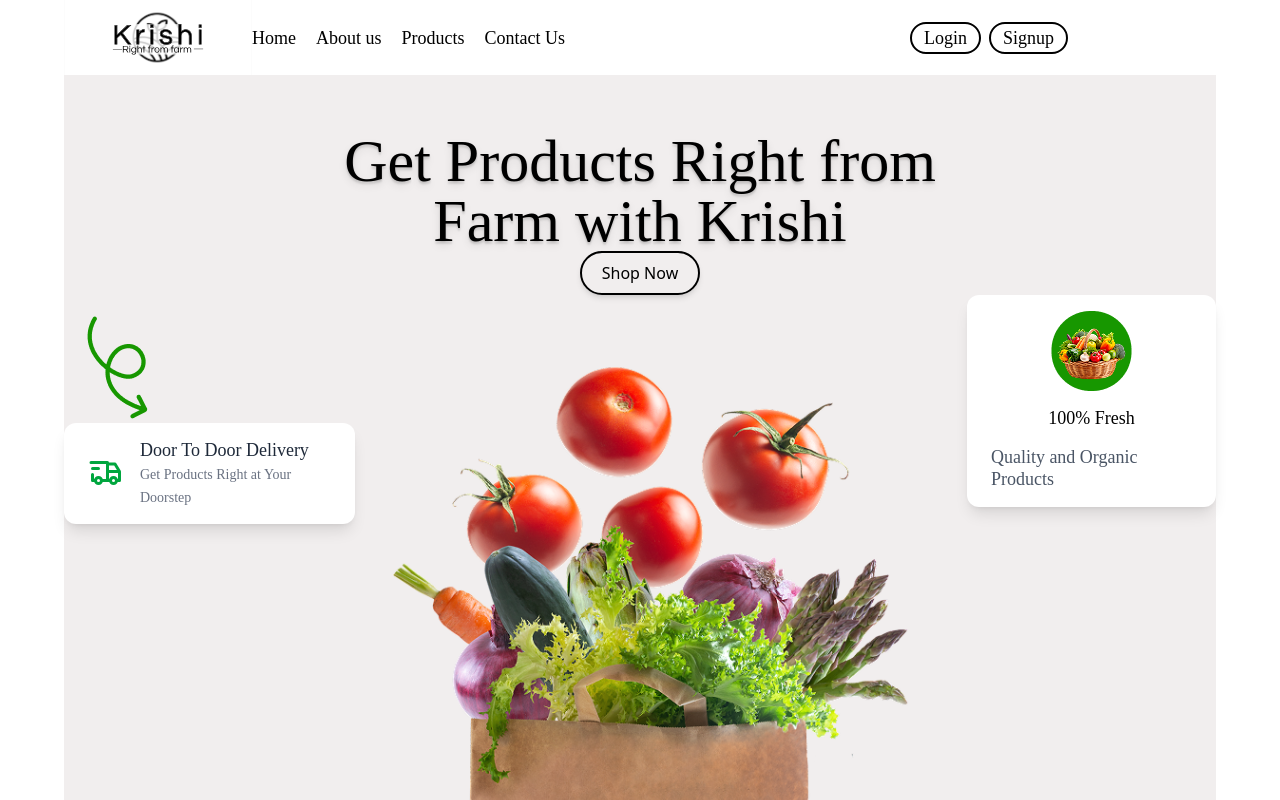
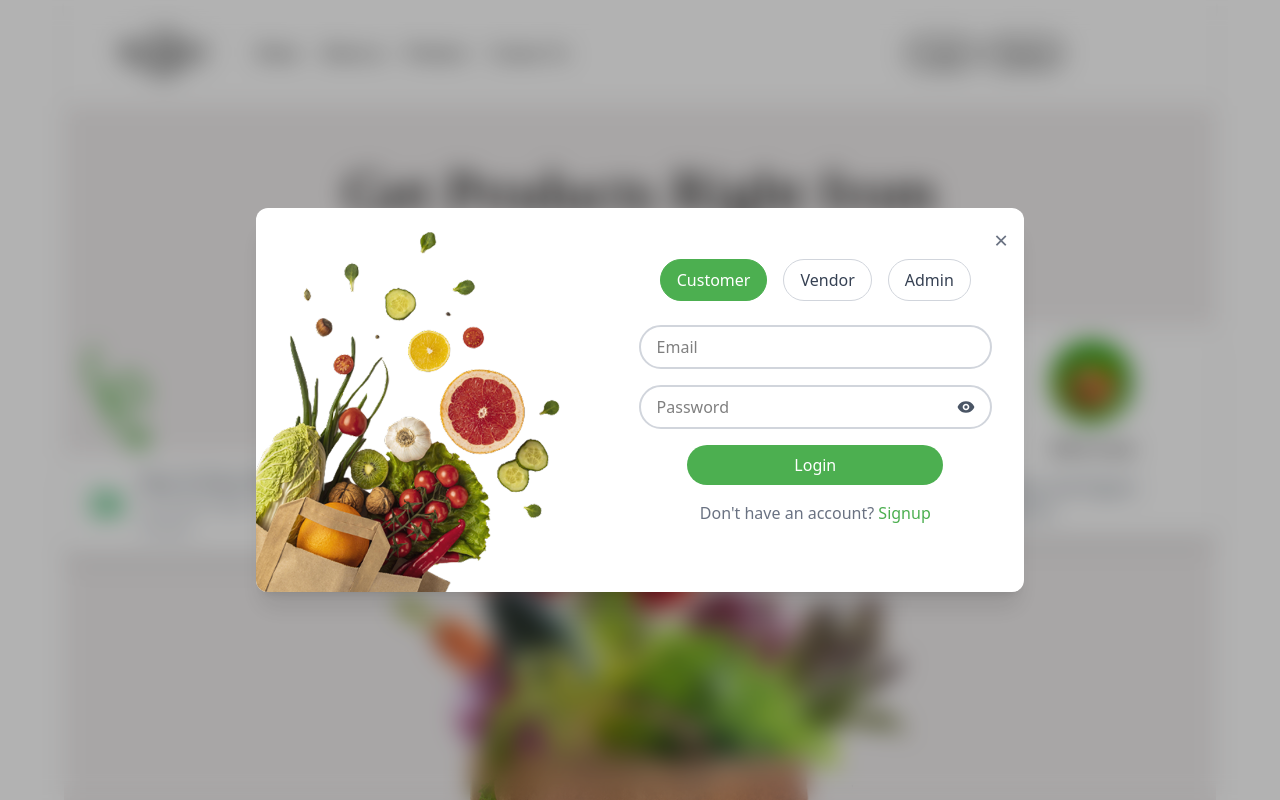
Before and after one commit to mayankkumar8629/VeggieTO, a React (Vite) app in the folder frontend/CustomerModule/: page / in a window 1280 px wide. Both pictures are taken after a click on the button "Login". Shown: the top 800 px of the page. Built offline with nearby package versions, Linux system fonts and the light colour scheme.

Commit message:
added login-signup

```diff
--- a/frontend/CustomerModule/package.json
+++ b/frontend/CustomerModule/package.json
@@ -11,6 +11,7 @@
   },
   "dependencies": {
     "@tailwindcss/vite": "^4.1.3",
+    "axios": "^1.9.0",
     "react": "^19.0.0",
     "react-dom": "^19.0.0",
     "react-icons": "^5.5.0",
--- a/frontend/CustomerModule/src/components/Homepage/PreSecondSection.jsx
+++ b/frontend/CustomerModule/src/components/Homepage/PreSecondSection.jsx
@@ -11,7 +11,7 @@ const PreSecondSection = () => {
                     Transforming Everyday <br /> Shopping with Quality
                 </h2>
                 <p className="text-lg font-[Plus-Jakarta-Sans] text-gray-700">
-                    At GreenCart, we are committed to delivering the finest, freshest ingredients straight to your table. Our mission is simple: to make premium grocery shopping accessible and enjoyable for everyone.
+                    At Krishi, we are committed to delivering the finest, freshest ingredients straight to your table. Our mission is simple: to make premium grocery shopping accessible and enjoyable for everyone.
                 </p>
                 <div className="flex flex-col sm:flex-row gap-6 justify-between items-start sm:items-center text-left w-full py-6">
                     <div className='flex-initial flex flex-col items-start sm:items-center justify-center border-b sm:border-b-0 sm:border-r-2 border-gray-400 pr-4 pb-4 sm:pb-0'>
--- a/frontend/CustomerModule/src/components/Homepage/SecondSection.jsx
+++ b/frontend/CustomerModule/src/components/Homepage/SecondSection.jsx
@@ -27,7 +27,7 @@ export const SecondSection = () => {
           Why Choose Us? <br /> Elevate Your <br /> Shopping Experience
         </h2>
         <p className="text-lg font-[Plus-Jakarta-Sans] text-gray-700">
-          Curious why GreenCart stands out as the go-to choice for premium groceries? Our dedication to quality, convenience, and freshness transforms every shopping trip into a delightful and satisfying experience. Discover how GreenCart makes your culinary journey exceptional, every step of the way.
+          Curious why Krishi stands out as the go-to choice for premium groceries? Our dedication to quality, convenience, and freshness transforms every shopping trip into a delightful and satisfying experience. Discover how Krishi makes your culinary journey exceptional, every step of the way.
         </p>
         <button className="rounded-full border-2 py-2 px-6 shadow-md hover:shadow-lg transition-all duration-300">
           Learn More
--- a/frontend/CustomerModule/src/components/Homepage/SixthSection.jsx
+++ b/frontend/CustomerModule/src/components/Homepage/SixthSection.jsx
@@ -18,7 +18,7 @@ export const SixthSection = () => {
           From Cart to Home, Your Grocery Simplified.
         </h2>
         <p className="text-lg font-[Plus-Jakarta-Sans] text-gray-200">
-          Curious why GreenCart stands out as the go-to choice for premium groceries? Our dedication to quality, convenience, and freshness transforms every shopping trip into a delightful and satisfying experience. Discover how GreenCart makes your culinary journey exceptional, every step of the way.
+          Curious why Krishi stands out as the go-to choice for premium groceries? Our dedication to quality, convenience, and freshness transforms every shopping trip into a delightful and satisfying experience. Discover how Krishi makes your culinary journey exceptional, every step of the way.
         </p>
         <button className="rounded-full  py-2 px-6 shadow-md bg-white hover:shadow-lg transition-all duration-300">
           Learn More
--- a/frontend/CustomerModule/src/components/Partials/Footer.jsx
+++ b/frontend/CustomerModule/src/components/Partials/Footer.jsx
@@ -66,7 +66,7 @@ const Footer = () => (
         <a href="#" className="hover:text-gray-700">Privacy Policy</a>
       </div>
       <div className="text-center md:text-right">
-        © Copyright GreenCart 2024
+        © Copyright Krishi 2024
       </div>
     </div>
   </footer>
--- a/frontend/CustomerModule/src/components/Partials/Navbar.jsx
+++ b/frontend/CustomerModule/src/components/Partials/Navbar.jsx
@@ -1,34 +1,220 @@
-import React from 'react';
-import { useState } from 'react';
+import React, { useState, useEffect } from 'react';
 import { AiOutlineMenu, AiOutlineClose } from 'react-icons/ai';
 import logo from '../../assets/krishi.svg';
+import login from '../../assets/login.png';
+import { BiSolidHide, BiSolidShow } from 'react-icons/bi';
+import axios from 'axios'; // Required for sending requests
 
 const Navbar = () => {
   const [drawerOpen, setDrawerOpen] = useState(false);
+  const [dialogOpen, setDialogOpen] = useState(false);
+  const [authTab, setAuthTab] = useState('login');
+  const [userRole, setUserRole] = useState('customer');
+  const [showPassword, setShowPassword] = useState(false);
+
+  const [formData, setFormData] = useState({
+    name: '',
+    email: '',
+    phone: '',
+    password: '',
+  });
+
+  useEffect(() => {
+    document.body.classList.toggle('overflow-hidden', dialogOpen);
+  }, [dialogOpen]);
+
   const toggleDrawer = () => setDrawerOpen(!drawerOpen);
+  const toggleDialog = () => setDialogOpen(!dialogOpen);
+
+  const switchTab = (tab) => {
+    setShowPassword(false);
+    setFormData({ name: '', email: '', phone: '', password: '' });
+    setAuthTab(tab);
+  };
+
+  const handleInputChange = (e) => {
+    setFormData((prev) => ({
+      ...prev,
+      [e.target.name]: e.target.value,
+    }));
+  };
+
+  const handleLogin = async (e) => {
+    e.preventDefault();
+    try {
+      // Send login request
+      const res = await axios.post('/login', {
+        email: formData.email,
+        password: formData.password,
+        role: userRole,
+      });
+      console.log('Login successful', res.data);
+    } catch (error) {
+      console.error('Login failed', error);
+    }
+  };
+
+  const handleSignup = async (e) => {
+    e.preventDefault();
+    try {
+      // Send signup request
+      const res = await axios.post('/signup', {
+        name: formData.name,
+        email: formData.email,
+        phone: formData.phone,
+        password: formData.password,
+        role: userRole,
+      });
+      console.log('Signup successful', res.data);
+    } catch (error) {
+      console.error('Signup failed', error);
+    }
+  };
+
   return (
     <>
-    <div className="flex justify-around items-center ">
-        <div className="flex-intial grow-3 w-12 md:w-10 sm:w-8"> <img className='h-auto w-full' src={logo} /> </div>
-        <div className=" hidden sm:flex items-center grow-7 justify-start space-x-5 font-[Plus-Jakarta-Sans] text-lg">
-            <a className='flex-initial ' href="#">Home</a>
-            <a className='flex-initial ' href="">About us</a>
-            <a className="flex-initial " href="#">Products</a>
-            <a className='flex-initial ' href="#">Contact Us</a>
+      <div className="flex justify-around items-center py-4 px-2 shadow-md bg-white">
+        <div className="flex-intial grow-3 w-12 md:w-10 sm:w-8">
+          <img className="h-auto w-full" src={logo} alt="Logo" />
+        </div>
+        <div className="hidden sm:flex items-center grow-7 justify-start space-x-5 font-[Plus-Jakarta-Sans] text-lg">
+          <a href="#">Home</a>
+          <a href="#">About us</a>
+          <a href="#">Products</a>
+          <a href="#">Contact Us</a>
         </div>
         <div className="hidden sm:flex items-center grow-3 text-right space-x-2 font-[Plus-Jakarta-Sans] text-lg">
-            <button className=" rounded-full border-2 px-3">Login</button>
-            <button className=" rounded-full border-2 px-3">Signup</button>
+          <button className="rounded-full border-2 px-3 hover:bg-gray-100 transition" onClick={toggleDialog}>Login</button>
+          <button className="rounded-full border-2 px-3 hover:bg-gray-100 transition" onClick={toggleDialog}>Signup</button>
         </div>
         <div className="sm:hidden">
-      <button onClick = {toggleDrawer}>
-      {drawerOpen ? <AiOutlineClose size={30} /> : <AiOutlineMenu size={30} />}
-      </button>
-    </div>
-    </div>
+          <button onClick={toggleDrawer}>
+            {drawerOpen ? <AiOutlineClose size={30} /> : <AiOutlineMenu size={30} />}
+          </button>
+        </div>
+      </div>
 
+      {drawerOpen && (
+        <div className="sm:hidden flex flex-col items-center space-y-4 p-4 bg-white shadow-md">
+          <a href="#">Home</a>
+          <a href="#">About us</a>
+          <a href="#">Products</a>
+          <a href="#">Contact Us</a>
+          <button onClick={toggleDialog} className="border rounded-full px-4 py-1">Login / Signup</button>
+        </div>
+      )}
+
+      {dialogOpen && (
+        <div className="fixed inset-0 z-50 backdrop-blur-md bg-black/30 flex items-center justify-center px-4">
+          <div className="relative bg-white w-full max-w-3xl rounded-xl shadow-xl flex flex-col md:flex-row overflow-y-auto max-h-[90vh]">
+            <button onClick={() => setDialogOpen(false)} className="absolute top-4 right-4 text-gray-500 hover:text-gray-800 text-2xl">&times;</button>
+
+            <div className="hidden md:flex flex-col items-center justify-end flex-initial">
+              <img src={login} alt="Dialog" className="w-full h-96 object-contain" />
+            </div>
+
+            <div className="flex-1 ml-0 md:ml-4 p-8 flex items-center justify-center">
+              {authTab === 'signup' ? (
+                <form className="flex flex-col items-center w-full" onSubmit={handleSignup}>
+                  <div className="flex justify-between mb-6">
+                    {['customer', 'vendor', 'admin'].map((role) => (
+                      <button key={role} type="button"
+                        className={`px-3 py-2 mx-2 rounded-full border ${userRole === role ? 'bg-[#4CAF50] text-white border-[#4CAF50]' : 'bg-white text-gray-700 border-gray-300'}`}
+                        onClick={() => setUserRole(role)}>
+                        {role.charAt(0).toUpperCase() + role.slice(1)}
+                      </button>
+                    ))}
+                  </div>
+                  <input
+                    type="text"
+                    name="name"
+                    placeholder="Full Name"
+                    value={formData.name}
+                    onChange={handleInputChange}
+                    className="border-2 border-gray-300 rounded-full px-4 py-2 mb-4 w-full"
+                    required
+                  />
+                  <input
+                    type="email"
+                    name="email"
+                    placeholder="Email"
+                    value={formData.email}
+                    onChange={handleInputChange}
+                    className="border-2 border-gray-300 rounded-full px-4 py-2 mb-4 w-full"
+                    required
+                  />
+                  <input
+                    type="tel"
+                    name="phone"
+                    placeholder="Contact Number"
+                    value={formData.phone}
+                    onChange={handleInputChange}
+                    className="border-2 border-gray-300 rounded-full px-4 py-2 mb-4 w-full"
+                    required
+                  />
+                  <div className="relative w-full mb-4">
+                    <input
+                      type={showPassword ? 'text' : 'password'}
+                      name="password"
+                      placeholder="Password"
+                      value={formData.password}
+                      onChange={handleInputChange}
+                      className="border-2 border-gray-300 rounded-full px-4 py-2 w-full"
+                      required
+                    />
+                    <button type="button" onClick={() => setShowPassword((prev) => !prev)}
+                      className="absolute right-4 top-1/2 transform -translate-y-1/2 text-sm text-gray-600 focus:outline-none">
+                      {showPassword ? <BiSolidHide className="text-xl" /> : <BiSolidShow className="text-xl" />}
+                    </button>
+                  </div>
+                  <button type="submit" className="bg-[#4CAF50] text-white rounded-full px-4 py-2 mb-4 w-64">Create Account</button>
+                  <p className="text-gray-500 mb-4">Already have an account? <span className="text-[#4CAF50] cursor-pointer" onClick={() => switchTab('login')}>Login</span></p>
+                </form>
+              ) : (
+                <form className="flex flex-col items-center w-full" onSubmit={handleLogin}>
+                  <div className="flex justify-center mb-6">
+                    {['customer', 'vendor', 'admin'].map((role) => (
+                      <button key={role} type="button"
+                        className={`px-4 py-2 mx-2 rounded-full border ${userRole === role ? 'bg-[#4CAF50] text-white border-[#4CAF50]' : 'bg-white text-gray-700 border-gray-300'}`}
+                        onClick={() => setUserRole(role)}>
+                        {role.charAt(0).toUpperCase() + role.slice(1)}
+                      </button>
+                    ))}
+                  </div>
+                  <input
+                    type="email"
+                    name="email"
+                    placeholder="Email"
+                    value={formData.email}
+                    onChange={handleInputChange}
+                    className="border-2 border-gray-300 rounded-full px-4 py-2 mb-4 w-full"
+                    required
+                  />
+                  <div className="relative w-full mb-4">
+                    <input
+                      type={showPassword ? 'text' : 'password'}
+                      name="password"
+                      placeholder="Password"
+                      value={formData.password}
+                      onChange={handleInputChange}
+                      className="border-2 border-gray-300 rounded-full px-4 py-2 w-full"
+                      required
+                    />
+                    <button type="button" onClick={() => setShowPassword((prev) => !prev)}
+                      className="absolute right-4 top-1/2 transform -translate-y-1/2 text-sm text-gray-600 focus:outline-none">
+                      {showPassword ? <BiSolidHide className="text-xl" /> : <BiSolidShow className="text-xl" />}
+                    </button>
+                  </div>
+                  <button type="submit" className="bg-[#4CAF50] text-white rounded-full px-4 py-2 mb-4 w-64">Login</button>
+                  <p className="text-gray-500 mb-4">Don't have an account? <span className="text-[#4CAF50] cursor-pointer" onClick={() => switchTab('signup')}>Signup</span></p>
+                </form>
+              )}
+            </div>
+          </div>
+        </div>
+      )}
     </>
-  )
-}
+  );
+};
 
 export default Navbar;
--- /dev/null
+++ b/frontend/CustomerModule/tailwind.config.js
@@ -0,0 +1,32 @@
+// tailwind.config.js
+export default {
+    content: [
+      "./index.html",
+      "./src/**/*.{js,ts,jsx,tsx}",
+    ],
+    theme: {
+      extend: {
+        animation: {
+          'fade-in': 'fadeIn 0.4s ease-out',
+          'fade-in-up': 'fadeInUp 0.4s ease-out',
+          'gradient': 'gradient 5s ease infinite',
+        },
+        keyframes: {
+          fadeIn: {
+            '0%': { opacity: '0' },
+            '100%': { opacity: '1' },
+          },
+          fadeInUp: {
+            '0%': { opacity: '0', transform: 'translateY(10px)' },
+            '100%': { opacity: '1', transform: 'translateY(0)' },
+          },
+          gradient: {
+            '0%': { backgroundPosition: '0% 50%' },
+            '50%': { backgroundPosition: '100% 50%' },
+            '100%': { backgroundPosition: '0% 50%' },
+          },
+        },
+      },
+    },
+    plugins: [],
+  }
```
Also changed, not shown: frontend/CustomerModule/src/assets/login.png (added), 1 other file (tests, documents, lock files or other folders).
